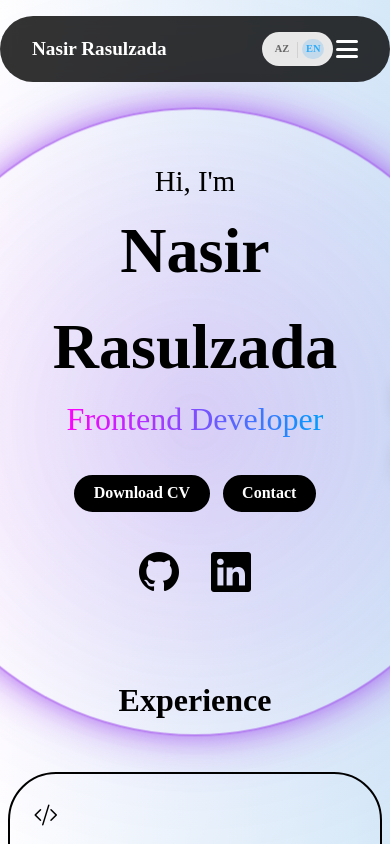
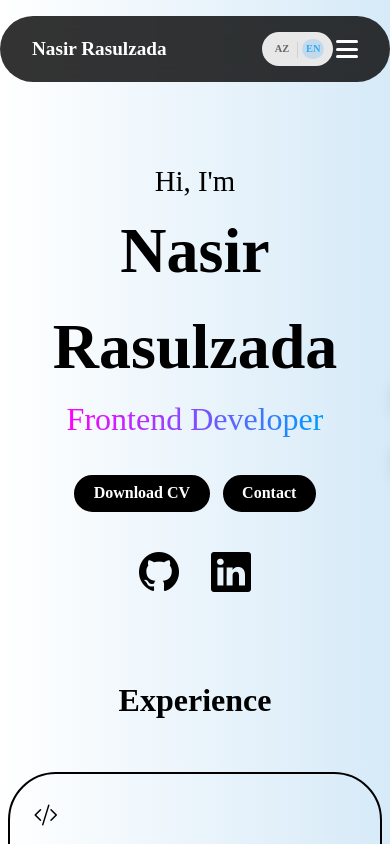
Before and after one commit to nesirresulzade/ReactwithMyPortfolio, a React (Vite) app: page / in a window 390 px wide. Shown: the top 844 px of the page. Built offline with nearby package versions, Linux system fonts and the light colour scheme.

Commit message:
some-bugs-fixed

```diff
--- a/src/App.jsx
+++ b/src/App.jsx
@@ -10,7 +10,6 @@ import Footer from './companentler/Footer'
 import MobileProjects from './companentler/MobileProjects'
 import RealProjects from './companentler/RealProjects'
 import SideNavigator from './companentler/SideNavigator'
-import RippleAnimation from './components/RippleAnimation'
 import { BrowserRouter as Router, Route, Routes, useLocation } from 'react-router-dom'
 import { Element } from 'react-scroll';
 import { translations } from './translations/translations';
@@ -87,7 +86,6 @@ function App() {
     }}>
       <Router>
         <div className="app">
-          <RippleAnimation />
           <HashHandler />
 
           <Routes>
--- a/src/components/RippleAnimation.jsx
+++ /dev/null
@@ -1,82 +0,0 @@
-import React, { useEffect, useState, useRef, useMemo, useCallback } from 'react';
-import '../style/RippleAnimation.css';
-
-const RippleAnimation = React.memo(() => {
-  const [ripples, setRipples] = useState([]);
-  const containerRef = useRef(null);
-  const intervalRef = useRef(null);
-
-  // ✅ Optimizasiya: useCallback ilə createRipple
-  const createRipple = useCallback(() => {
-    const newRipple = {
-      id: Date.now(),
-      startTime: Date.now(),
-    };
-    setRipples((prev) => [...prev, newRipple]);
-  }, []);
-
-  useEffect(() => {
-    // İlk ripple-i dərhal yarat
-    createRipple();
-
-    // Hər 2 saniyədə bir yeni ripple yarat
-    intervalRef.current = setInterval(createRipple, 2000);
-
-    // Cleanup
-    return () => {
-      if (intervalRef.current) {
-        clearInterval(intervalRef.current);
-      }
-    };
-  }, [createRipple]);
-
-  // ✅ Optimizasiya: Cleanup interval-i artırıldı (100ms → 500ms)
-  useEffect(() => {
-    const cleanupInterval = setInterval(() => {
-      const now = Date.now();
-      setRipples((prev) => {
-        const filtered = prev.filter((ripple) => now - ripple.startTime < 3000);
-        // Yalnız dəyişiklik varsa update et
-        return filtered.length !== prev.length ? filtered : prev;
-      });
-    }, 500); // ✅ 100ms → 500ms (5 dəfə az tez)
-
-    return () => clearInterval(cleanupInterval);
-  }, []);
-
-  // ✅ Optimizasiya: SVG filter-i yalnız bir dəfə render et
-  const svgFilter = useMemo(() => (
-    <svg className="ripple-svg-mask">
-      <defs>
-        <filter id="wavy-filter" x="-50%" y="-50%" width="200%" height="200%">
-          <feTurbulence
-            type="fractalNoise"
-            baseFrequency="0.02 0.02"
-            numOctaves="2"
-            result="noise"
-          />
-          <feDisplacementMap
-            in="SourceGraphic"
-            in2="noise"
-            scale="10"
-            result="displacement"
-          />
-        </filter>
-      </defs>
-    </svg>
-  ), []);
-
-  return (
-    <div ref={containerRef} className="ripple-container">
-      {svgFilter}
-      {ripples.map((ripple) => (
-        <div
-          key={ripple.id}
-          className="ripple-wave"
-        />
-      ))}
-    </div>
-  );
-});
-
-export default RippleAnimation;
--- a/src/style/RippleAnimation.css
+++ /dev/null
@@ -1,86 +0,0 @@
-.ripple-container {
-  position: fixed;
-  top: 0;
-  left: 0;
-  width: 100%;
-  height: 100%;
-  pointer-events: none;
-  z-index: 0;
-  overflow: hidden;
-  background: transparent;
-}
-
-.ripple-wave {
-  position: absolute;
-  top: 50%;
-  left: 50%;
-  transform: translate(-50%, -50%);
-  width: 0;
-  height: 0;
-  border: 2px solid rgba(147, 51, 234, 0.6);
-  box-shadow:
-    0 0 20px rgba(147, 51, 234, 0.4),
-    0 0 40px rgba(147, 51, 234, 0.3),
-    0 0 60px rgba(147, 51, 234, 0.2);
-  animation: ripple-expand 3s ease-out forwards;
-  border-radius: 50%;
-  background: radial-gradient(circle, rgba(147, 51, 234, 0.1) 0%, transparent 70%);
-  filter: url(#wavy-filter);
-  will-change: transform, opacity; /* ✅ Performance hint */
-}
-
-.ripple-svg-mask {
-  position: absolute;
-  width: 0;
-  height: 0;
-  visibility: hidden;
-  pointer-events: none;
-}
-
-@keyframes ripple-expand {
-  0% {
-    width: 0;
-    height: 0;
-    opacity: 0.8;
-    border-width: 3px;
-  }
-  50% {
-    opacity: 0.5;
-    border-width: 2px;
-  }
-  100% {
-    width: 2000px;
-    height: 2000px;
-    opacity: 0;
-    border-width: 1px;
-  }
-}
-
-/* Responsive adjustments */
-@media (max-width: 768px) {
-  .ripple-wave {
-    animation-duration: 2.5s;
-    filter: none; /* ✅ Optimizasiya: Mobile-də filter deaktiv */
-  }
-
-  @keyframes ripple-expand {
-    100% {
-      width: 1500px;
-      height: 1500px;
-    }
-  }
-}
-
-@media (max-width: 480px) {
-  .ripple-wave {
-    animation-duration: 2s;
-    filter: none; /* ✅ Optimizasiya: Mobile-də filter deaktiv */
-  }
-
-  @keyframes ripple-expand {
-    100% {
-      width: 1000px;
-      height: 1000px;
-    }
-  }
-}
```
